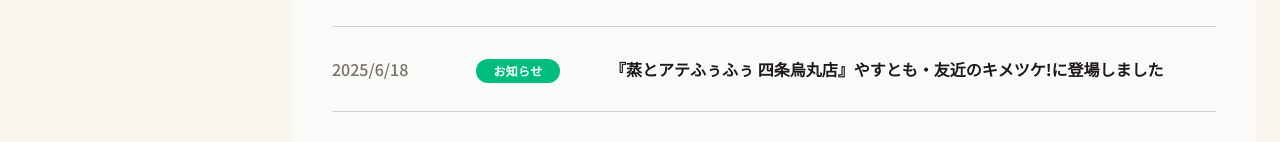
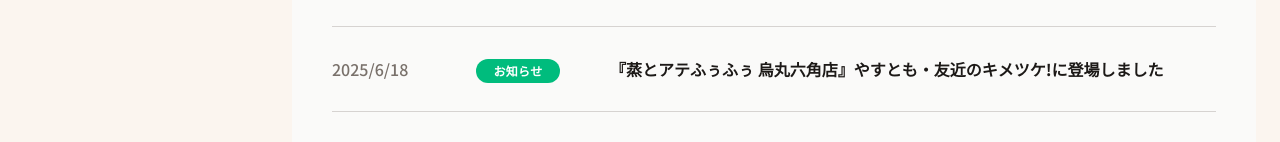
Before and after one commit to rpz-2024/rpzHP, a Next.js app: page /news in a window 1280 px wide. Shown: the part 607-749 px from the top of the page. Built offline with nearby package versions, Linux system fonts and the light colour scheme; no server answers.

Commit message:
change new page

```diff
--- a/src/data/news.ts
+++ b/src/data/news.ts
@@ -66,10 +66,10 @@
   {
     id: "2025-08-19",
     slug: "fufu-rokkaku-yastutomo-tv",
-    title: "『蒸とアテふぅふぅ 四条烏丸店』やすとも・友近のキメツケ!に登場しました",
+    title: "『蒸とアテふぅふぅ 烏丸六角店』やすとも・友近のキメツケ!に登場しました",
     date: "2025/6/18",
     category: "お知らせ",
-    excerpt: "『蒸とアテふぅふぅ 四条烏丸店』やすとも・友近のキメツケ!に登場しました。",
+    excerpt: "『蒸とアテふぅふぅ 烏丸六角店』やすとも・友近のキメツケ!に登場しました。",
     heroImage: "/images/news/1600x900.png",
     contentHtml: `
     `,
```
